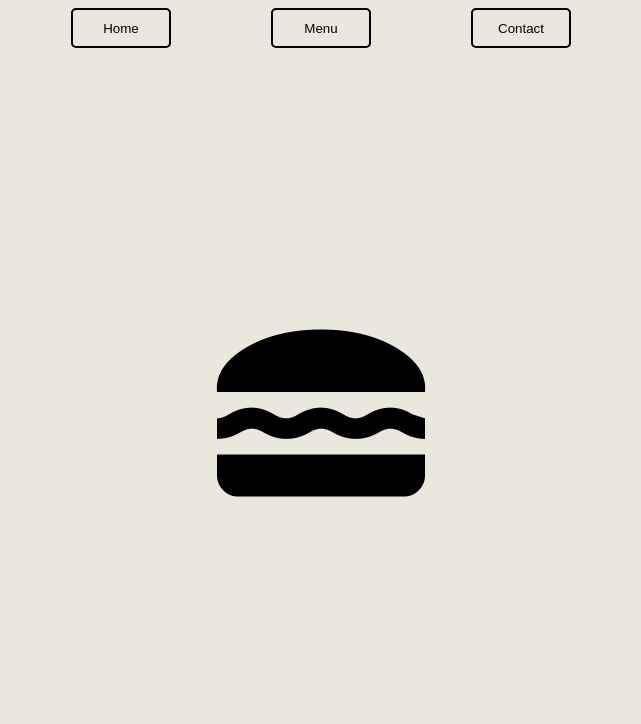
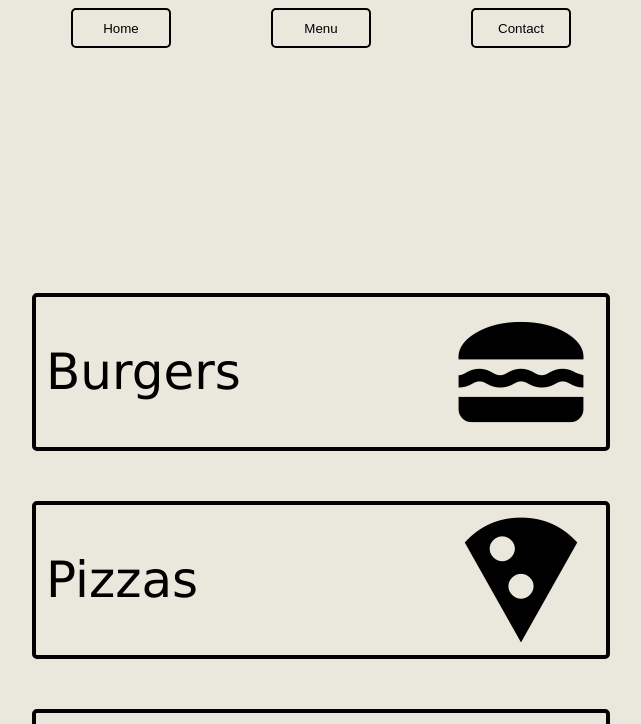
Before and after one commit to BrianJ-4/Odin-Restaurant-Page, a website built with webpack: page src/template.html in a window 1280 px wide. Both pictures are taken after a click on the button "Menu". Shown: the top 724 px of the page, without its empty margins (319-960 px from the left). Built offline with nearby package versions, Linux system fonts and the light colour scheme.

Commit message:
Added menu page module

```diff
--- a/src/page_modules/home.js
+++ b/src/page_modules/home.js
@@ -27,6 +27,7 @@ export function createHome() {
     // Create icon element
     const iconElement = document.createElement("i");
     iconElement.className = "material-icons";
+    iconElement.id = "logo"
     iconElement.textContent = "restaurant";
 
     // Append icon to image container
--- a/src/page_modules/menu.js
+++ b/src/page_modules/menu.js
@@ -1,11 +1,50 @@
+const items = {
+    Burgers: "lunch_dining",
+    Pizzas: "local_pizza",
+    Ramen: "ramen_dining",
+    Cakes: "cake",
+    Pastries: "bakery_dining",
+}
+
+
 export function createMenu() {
     // Get the content container
     const content = document.querySelector("#content");
 
-    // Create icon element
-    const iconElement = document.createElement("i");
-    iconElement.className = "material-icons";
-    iconElement.textContent = "lunch_dining";
+    // Create menu container
+    const menuContainer = document.createElement("div");
+    menuContainer.id = "menu-container";
 
-    content.appendChild(iconElement);
+    // Loop over defined items and create an item card for each one
+    for (const [key, value] of Object.entries(items))
+    {
+        const itemCard = createItemCard(key, value);
+        menuContainer.appendChild(itemCard);
+    }
+
+    // Append menu container to content container
+    content.appendChild(menuContainer);
 }
+
+function createItemCard(key, value)
+{
+    // Create item card
+    const itemCard = document.createElement("div");
+    itemCard.className = "item-card";
+
+    // Create item name
+    const itemName = document.createElement("div");
+    itemName.className = "item-name";
+    itemName.textContent = key;
+
+    // Create item icon
+    const itemIcon = document.createElement("i");
+    itemIcon.className = "material-icons item-icon";
+    itemIcon.textContent = value;
+
+    // Append item name and icon to item card
+    itemCard.appendChild(itemName);
+    itemCard.appendChild(itemIcon);
+
+    return itemCard;
+}
--- a/src/styles.css
+++ b/src/styles.css
@@ -40,9 +40,10 @@ button:hover {
   margin-bottom: 150px;
 }
 
-.material-icons {
+/* Home Page */
+#logo {
   font-size: 250px;
-  color: black;
+  color: rgb(0, 0, 0);
 }
 
 #text-container {
@@ -55,3 +56,34 @@ button:hover {
   font-size: 5em;
   line-height: 0.9;
 }
+
+/* Menu Page */
+#menu-container {
+  display: flex;
+  flex-direction: column;
+  gap: 50px;
+}
+
+.item-card {
+  display: flex;
+  align-items: center;
+  gap: 200px;
+  border: 4px solid black;
+  border-radius: 5px;
+}
+
+.item-card:hover {
+  background-color: #eeece8;
+  cursor: pointer;
+}
+
+.item-name {
+  font-size: 50px;
+  width: 200px;
+  margin-left: 10px;
+}
+
+.item-icon {
+  font-size: 150px;
+  margin-right: 10px;
+}
```
